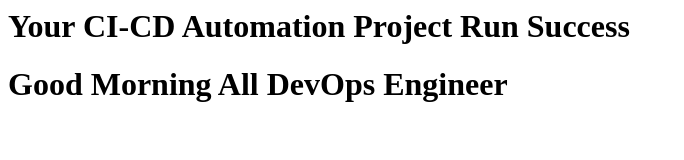
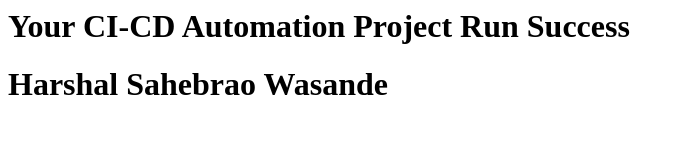
Before and after one commit to RahulsutarDevOps/website, a plain HTML site: page index.html in a window 1280 px wide. Shown: the whole page, without its empty margins (0-684 px from the left). Drawn offline with Linux system fonts and the light colour scheme.

Commit message:
for commit

```diff
--- a/index.html
+++ b/index.html
@@ -1,2 +1,2 @@
 <h1> Your CI-CD Automation Project Run Success</h1>
-<h1>Good Morning All DevOps Engineer</h1>
+<h1>Harshal Sahebrao Wasande</h1>
```
